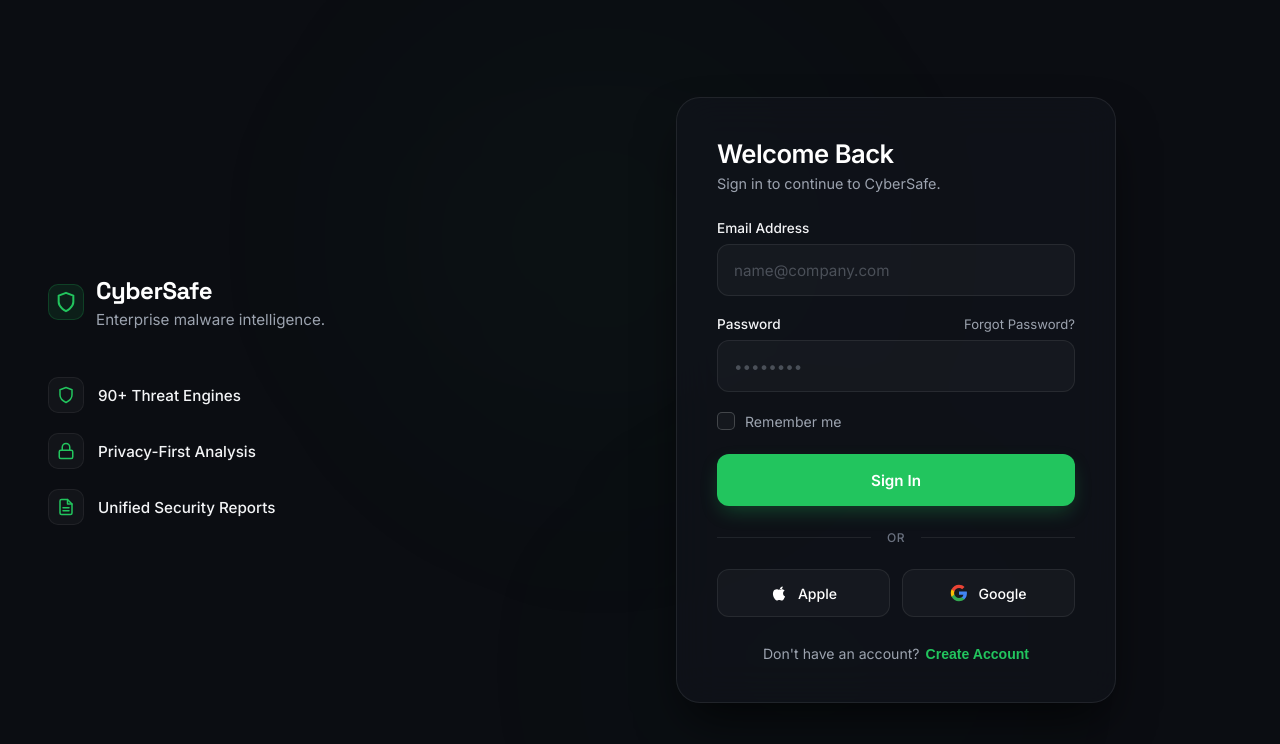
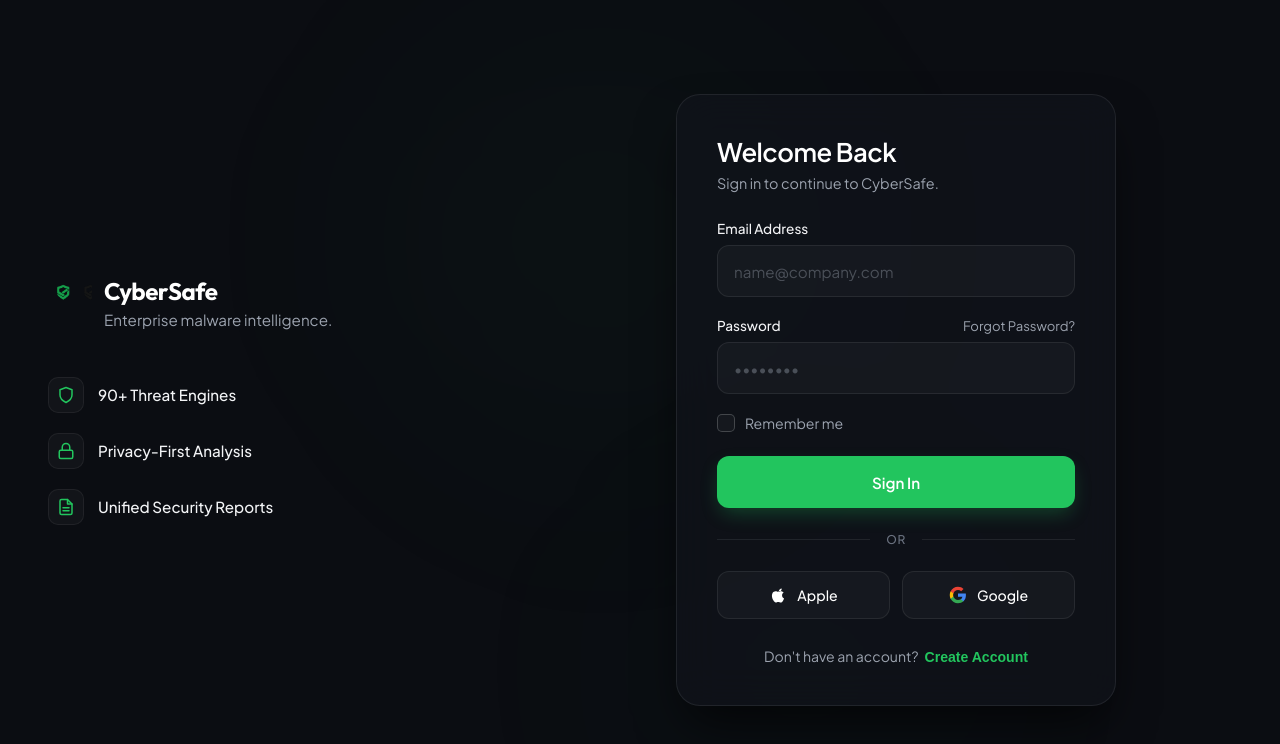
Before and after one commit to tejeshnaik-eng/cybersecure, a Next.js app: page /login in a window 1280 px wide. Shown: the top 744 px of the page. Built offline with nearby package versions, Linux system fonts and the light colour scheme; no server answers.

Commit message:
feat: Add cropped green logo image and update brand fonts to Outfit & Plus Jakarta Sans

```diff
--- a/app/globals.css
+++ b/app/globals.css
@@ -1,4 +1,4 @@
-@import url('https://fonts.googleapis.com/css2?family=Inter:wght@300;400;500;600;700&family=Space+Grotesk:wght@500;600;700&display=swap');
+@import url('https://fonts.googleapis.com/css2?family=Outfit:wght@400;500;600;700;800&family=Plus+Jakarta+Sans:wght@400;500;600;700&display=swap');
 
 :root {
   --bg-matte: #0B0D12;
@@ -18,8 +18,8 @@
   --input-bg: rgba(255, 255, 255, 0.03);
   --input-border: rgba(255, 255, 255, 0.08);
 
-  --font-sans: 'Inter', -apple-system, BlinkMacSystemFont, 'SF Pro Display', 'Segoe UI', Roboto, sans-serif;
-  --font-brand: 'Space Grotesk', -apple-system, sans-serif;
+  --font-sans: 'Plus Jakarta Sans', -apple-system, BlinkMacSystemFont, sans-serif;
+  --font-brand: 'Outfit', sans-serif;
 
   --shadow-card: 0 25px 50px -12px rgba(0, 0, 0, 0.7);
   --shadow-emerald: 0 8px 20px -4px rgba(34, 197, 94, 0.3);
--- a/app/login/page.tsx
+++ b/app/login/page.tsx
@@ -57,11 +57,11 @@
       <div className="auth-branding-left">
         <div>
           <div className="brand-header">
-            <div className="brand-logo-icon">
-              <svg width="22" height="22" viewBox="0 0 24 24" fill="none" stroke="currentColor" strokeWidth="2.2" strokeLinecap="round" strokeLinejoin="round">
-                <path d="M12 22s8-4 8-10V5l-8-3-8 3v7c0 6 8 10 8 10z" />
-              </svg>
-            </div>
+            <img
+              src="/logo.png"
+              alt="CyberSafe Logo"
+              style={{ width: '44px', height: 'auto', objectFit: 'contain' }}
+            />
             <div>
               <h1 className="brand-name">CyberSafe</h1>
               <p className="brand-tagline">Enterprise malware intelligence.</p>
```
Also changed, not shown: public/logo.png (added).
